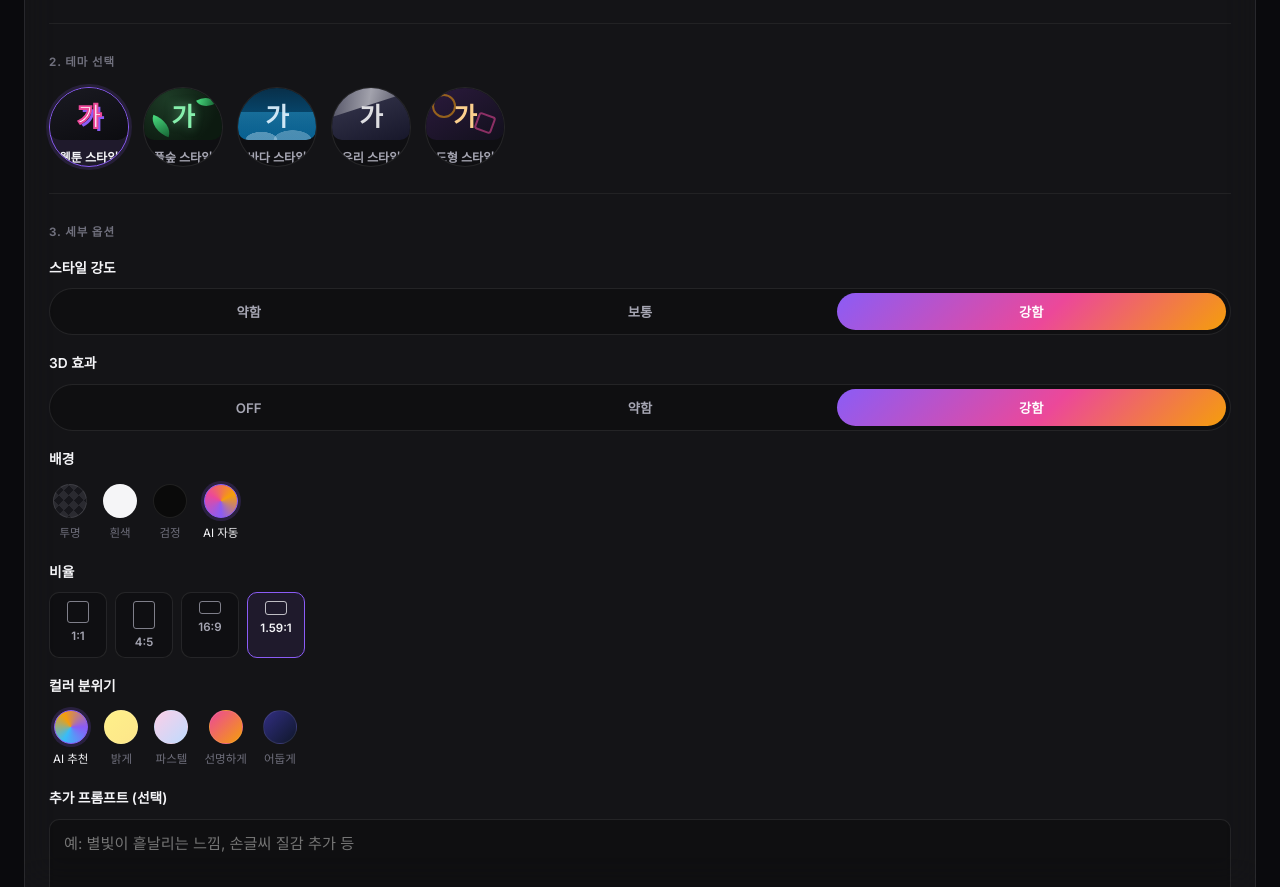
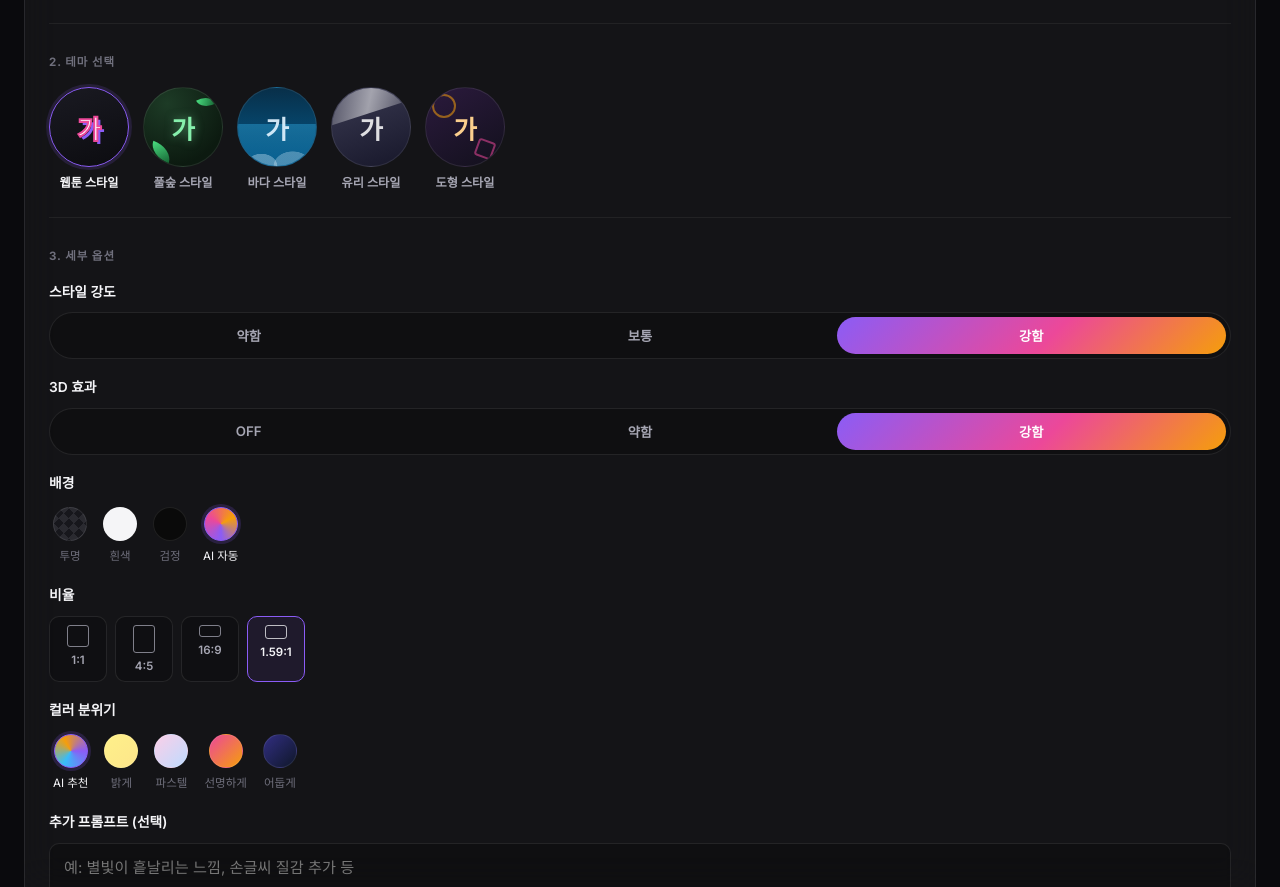
Before and after one commit to visual-viu/ds-sjcu202609, a website: page public/index.html in a window 1280 px wide. Shown: the part 1243-2130 px from the top of the page. Drawn offline with Linux system fonts and the light colour scheme; a web font is replaced by a local one.

Commit message:
Drop "내" from daily drawing label, fix theme label text clipped by circular thumb
- getDailyDrawingLabel no longer prefixes the count with "내"
- Move the circular clipping from .theme-card onto .theme-thumb so the
  theme name text below the icon is no longer cut off by overflow:hidden

Co-Authored-By: Claude Sonnet 5 <noreply@anthropic.com>
Claude-Session: https://claude.ai/code/session_0145aycASRvWnagRRdmTLLQK

```diff
--- a/public/app.js
+++ b/public/app.js
@@ -627,7 +627,7 @@ function getDailyDrawingLabel() {
     console.warn('[TypoAI] Could not persist daily drawing counter', err);
   }
 
-  return `${now.getMonth() + 1}월 ${now.getDate()}일 내 작품❤ ${String(count).padStart(2, '0')}`;
+  return `${now.getMonth() + 1}월 ${now.getDate()}일 작품❤ ${String(count).padStart(2, '0')}`;
 }
 
 async function addHistoryEntry(options, resultImage) {
--- a/public/style.css
+++ b/public/style.css
@@ -407,32 +407,33 @@ body::before {
 .theme-card {
   width: 80px;
   max-width: 80px;
-  aspect-ratio: 1 / 1;
-  background: rgba(0, 0, 0, 0.2);
-  border: 1.5px solid var(--panel-border);
-  border-radius: 50%;
-  overflow: hidden;
+  background: transparent;
+  border: none;
   padding: 0;
   display: flex;
   flex-direction: column;
   align-items: center;
   gap: 8px;
-  transition: border-color 0.15s ease, transform 0.15s ease, background 0.15s ease;
+  transition: transform 0.15s ease;
 }
-.theme-card:hover { border-color: var(--panel-border-strong); transform: translateY(-2px); }
-.theme-card.is-active { border-color: var(--accent-1); background: rgba(139, 92, 246, 0.09); box-shadow: 0 0 0 3px rgba(139, 92, 246, 0.15); }
+.theme-card:hover { transform: translateY(-2px); }
 
 .theme-thumb {
   width: 100%;
   aspect-ratio: 1 / 1;
-  border-radius: var(--radius-sm);
+  background: rgba(0, 0, 0, 0.2);
+  border: 1.5px solid var(--panel-border);
+  border-radius: 50%;
   display: flex;
   align-items: center;
   justify-content: center;
   overflow: hidden;
   position: relative;
+  transition: border-color 0.15s ease, box-shadow 0.15s ease;
 }
-.theme-name { font-size: 0.76rem; font-weight: 600; color: var(--text-2); }
+.theme-card.is-active .theme-thumb { border-color: var(--accent-1); box-shadow: 0 0 0 3px rgba(139, 92, 246, 0.15); }
+
+.theme-name { font-size: 0.76rem; font-weight: 600; color: var(--text-2); text-align: center; line-height: 1.3; }
 .theme-card.is-active .theme-name { color: var(--text-1); }
 
 .thumb-letter {
```
